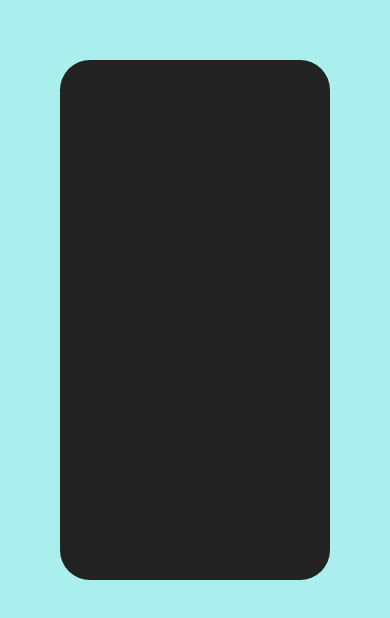
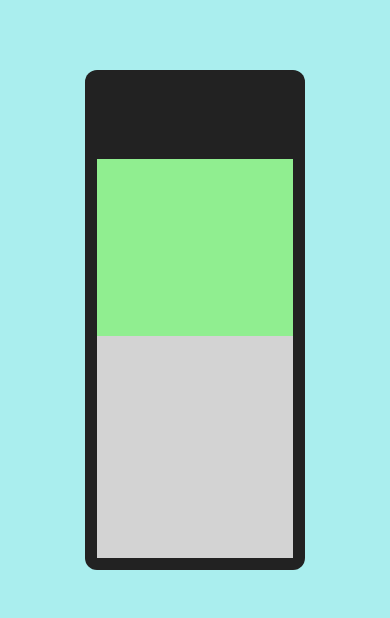
Before and after one commit to Duoliver/old-phone, a React (Create React App) app: page / in a window 390 px wide. Shown: the part 102-720 px from the top of the page. Built offline with nearby package versions, Linux system fonts and the light colour scheme.

Commit message:
basic phone layout wireframe

```diff
--- a/src/components/Phone/Phone.jsx
+++ b/src/components/Phone/Phone.jsx
@@ -5,7 +5,15 @@ import './phone.scss'
 export default function Phone() {
   return (
     <div className="shell">
+      <div className="earthing">
 
+      </div>
+      <div className="screen">
+
+      </div>
+      <div className="keyboard">
+
+      </div>
     </div>
   )
 }
--- a/src/components/Phone/phone.scss
+++ b/src/components/Phone/phone.scss
@@ -1,11 +1,30 @@
 .shell {
-  height: 520px;
-  width: 270px;
+  height: 500px;
+  width: 220px;
   background-color: #222;
-  border-radius: 30px;
+  border-radius: 12px;
   display: flex;
   flex-direction: column;
   align-items: center;
   justify-content: center;
-  padding: 12px;
+  padding: 0 12px 12px 12px;
+
+  * {
+    width: 100%;
+  }
+
+  .earthing {
+    flex: 2;
+    background-color: inherit;
+  }
+
+  .screen {
+    flex: 4;
+    background-color: lightgreen;
+  }
+
+  .keyboard {
+    flex: 5;
+    background-color: lightgray;
+  }
 }
```
